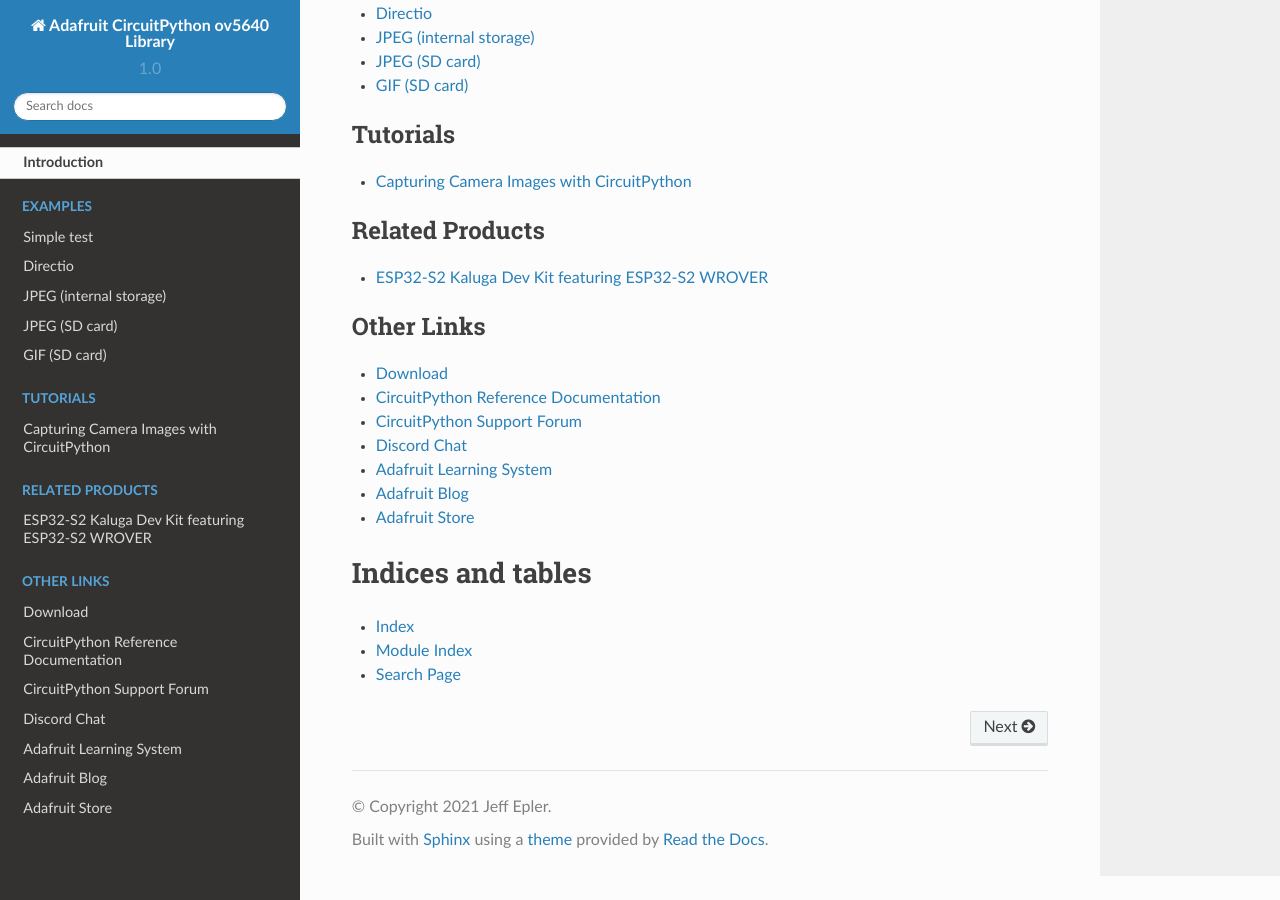
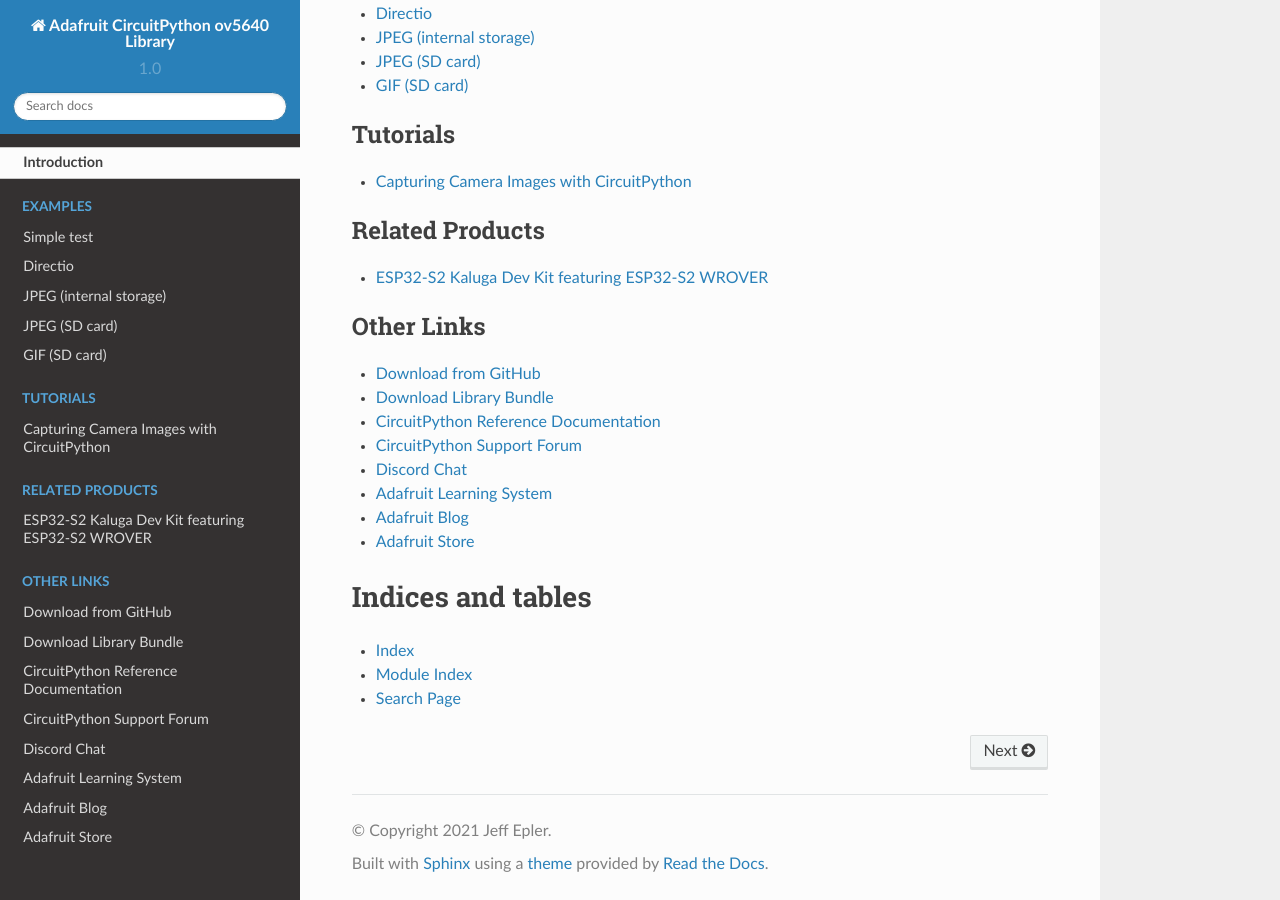
Before and after one commit to adafruit/Adafruit_CircuitPython_OV5640, a Sphinx documentation site: the page built from docs/index.rst, in a window 1280 px wide and 900 px high, scrolled down 1226 px. Built offline with Sphinx 7.4.7 and the Read the Docs theme 2.0.0, drawn with Linux system fonts in a browser that asks for light colours.

Commit message:
Added cp.org link to index.rst

```diff
--- a/docs/index.rst
+++ b/docs/index.rst
@@ -34,7 +34,8 @@
 .. toctree::
     :caption: Other Links
 
-    Download <https://github.com/adafruit/Adafruit_CircuitPython_ov5640/releases/latest>
+    Download from GitHub <https://github.com/adafruit/Adafruit_CircuitPython_ov5640/releases/latest>
+    Download Library Bundle <https://circuitpython.org/libraries>
     CircuitPython Reference Documentation <https://docs.circuitpython.org>
     CircuitPython Support Forum <https://forums.adafruit.com/viewforum.php?f=60>
     Discord Chat <https://adafru.it/discord>
```
